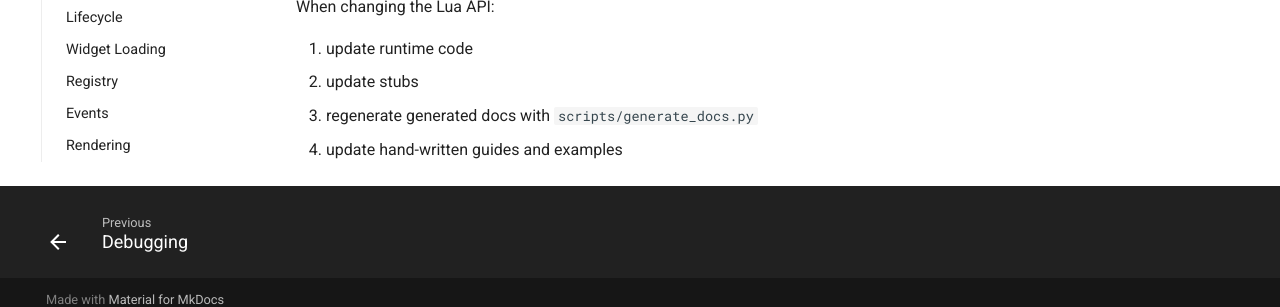
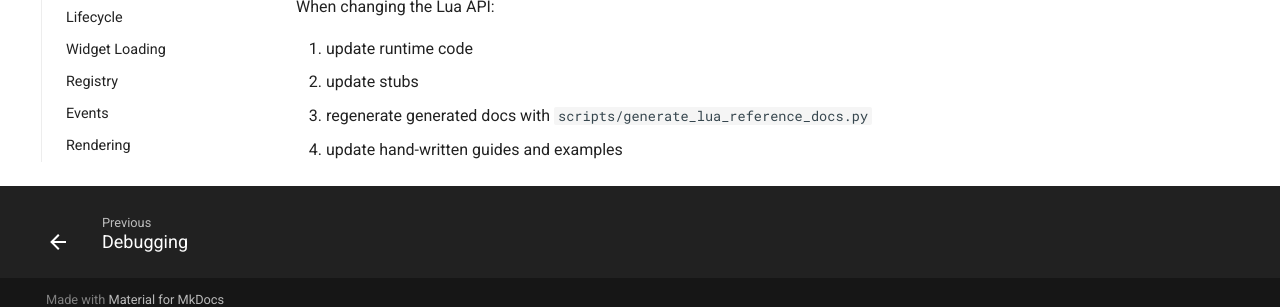
Before and after one commit to gi8lino/easybar, an MkDocs documentation site: the page built from docs/content/internals/lua-runtime/contributor-notes.md, in a window 1280 px wide and 900 px high, scrolled down 1164 px. Shown: the part 577-884 px from the top of the window. Built offline with MkDocs 1.6.1 and Material for MkDocs 9.7.7, drawn with Linux system fonts in a browser that asks for light colours; comment, search, counter and statistics services are not loaded; some of the changed text lies outside the part shown.

Commit message:
docs: fix stale Lua docs generator reference

```diff
--- a/docs/content/internals/lua-runtime/contributor-notes.md
+++ b/docs/content/internals/lua-runtime/contributor-notes.md
@@ -56,5 +56,5 @@ When changing the Lua API:
 
 1. update runtime code
 2. update stubs
-3. regenerate generated docs with `scripts/generate_docs.py`
+3. regenerate generated docs with `scripts/generate_lua_reference_docs.py`
 4. update hand-written guides and examples
```
Also changed, not shown: other parts of docs/content/internals/lua-runtime/contributor-notes.md (+1 -1 lines).
